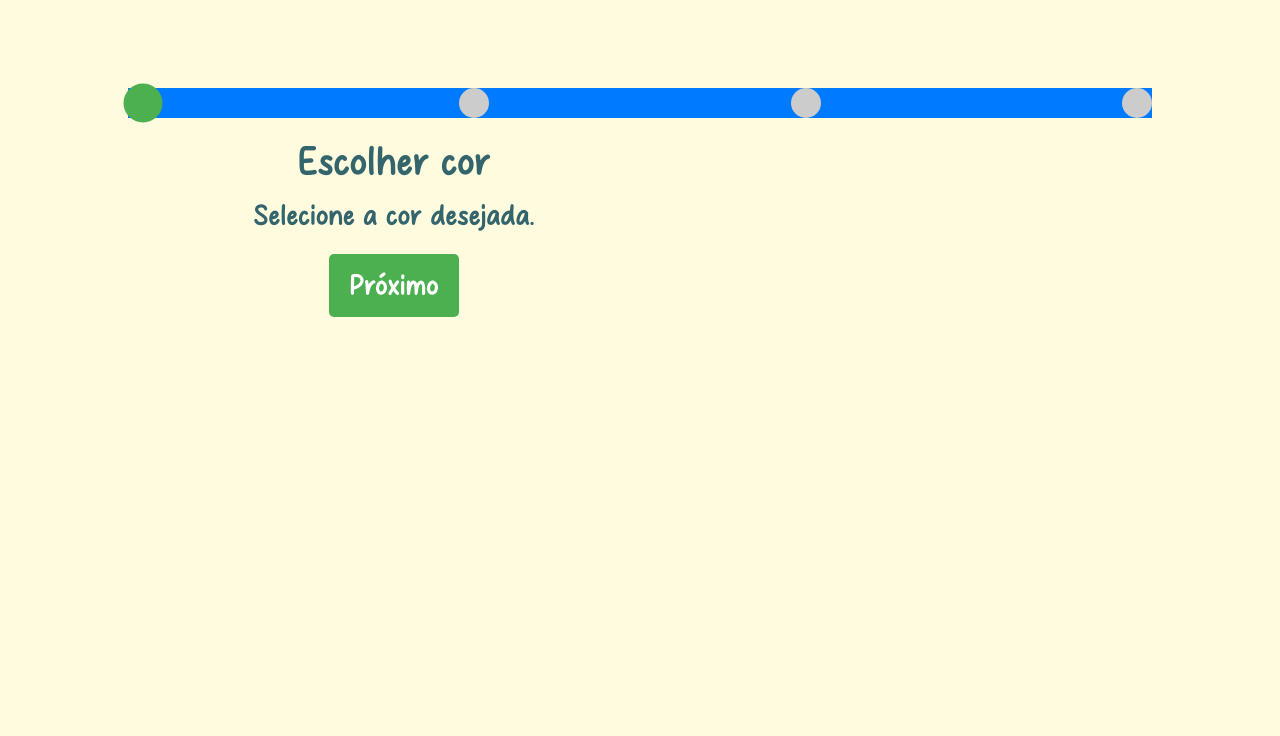
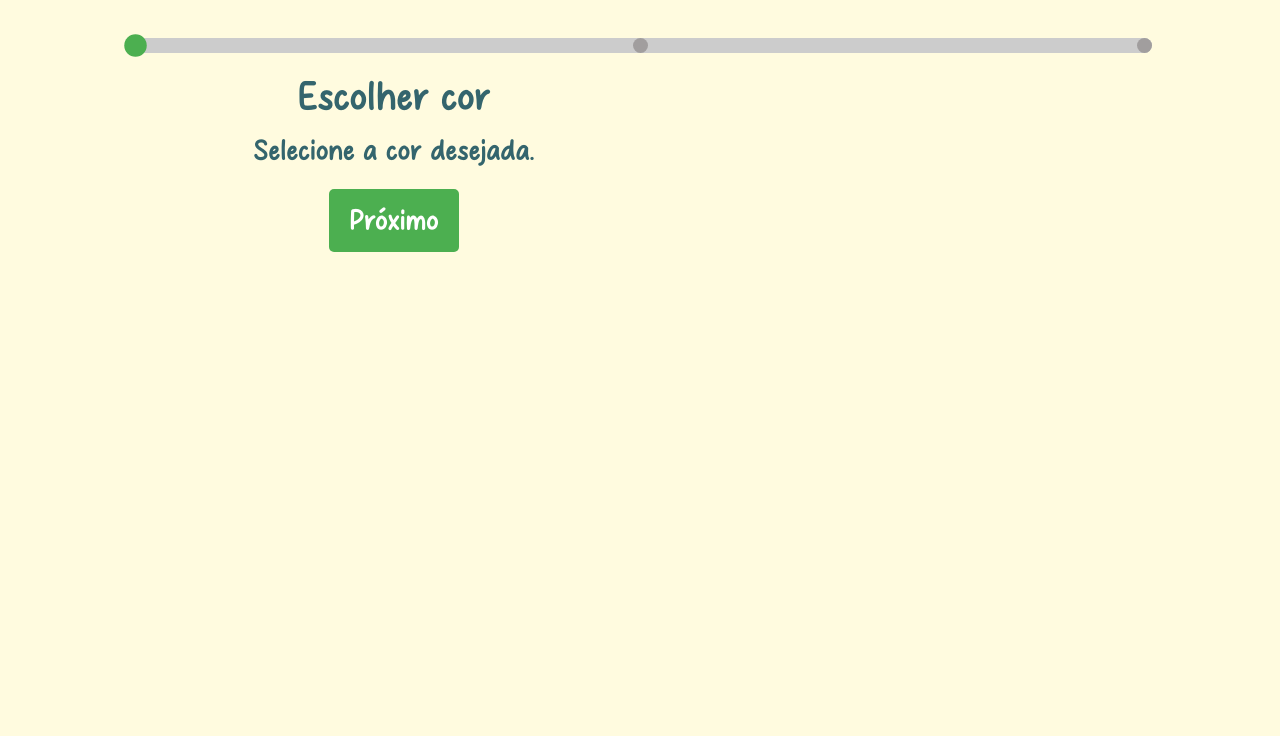
Before and after one commit to dev-nataliasilva/projeto_final_front, a Django app: template projeto_final_front/myapp/templates/steps.html in a window 1280 px wide. Shown: the part 64-800 px from the top of the page. Run offline with Django 5.2, Linux system fonts and the light colour scheme; the template is opened without the code that fills it, so the values that code supplies are empty; some libraries are stand-ins or nearby versions.

Commit message:
barra de progresso

```diff
--- a/projeto_final_front/myapp/static/css/base.css
+++ b/projeto_final_front/myapp/static/css/base.css
@@ -91,7 +91,7 @@
     box-sizing: border-box;
     flex-grow: 1;             /* Faz com que o container ocupe o restante do espaço disponível */
     overflow-y: auto;         /* Permite rolagem vertical se necessário */
-    margin-top: 8%;           /* Adiciona espaço para a barra de navegação fixa */
+    margin-top: 6%;           /* Adiciona espaço para a barra de navegação fixa */
 }
 
 /* Container para o conteúdo da página */
--- a/projeto_final_front/myapp/static/css/steps.css
+++ b/projeto_final_front/myapp/static/css/steps.css
@@ -3,21 +3,25 @@
     display: flex;
     justify-content: space-between;
     width: 80%;
+    height: 15px;
     flex-direction: row;
+    background-color: #ccc;
+    margin-top: 2%;
+    border-radius: 15px;
 }
 
 .progress-step {
-    width: 30px; /* Maior tamanho para facilitar a interação */
-    height: 30px;
+    width: 15px; /* Maior tamanho para facilitar a interação */
+    height: 15px;
     border-radius: 50%;
-    background-color: #ccc;
+    background-color: rgb(161, 158, 158);
     transition: background-color 0.3s ease, transform 0.3s ease, width 0.3s ease;
     cursor: pointer; /* Deixa a bolinha interativa */
 }
 
 .progress-step.active {
     background-color: #4caf50;
-    transform: scale(1.3);
+    transform: scale(1.5);
 }
 
 .progress-step.completed {
@@ -37,7 +41,6 @@
     display: flex;
     flex-direction: column;
     align-items: center;
-    margin-top: 50px;
 }
 
 .content-container {
--- a/projeto_final_front/myapp/static/js/script.js
+++ b/projeto_final_front/myapp/static/js/script.js
@@ -64,3 +64,19 @@
         resultsContainer.innerHTML = 'Ocorreu um erro ao processar a solicitação.';
     });
 });
+
+
+document.querySelectorAll('.next-step').forEach(button => {
+    button.addEventListener('click', function() {
+        let currentStep = parseInt(this.dataset.step);
+        let nextStep = currentStep + 1;
+
+        // Esconde a etapa atual e mostra a próxima
+        document.getElementById('step-' + currentStep).style.display = 'none';
+        document.getElementById('step-' + nextStep).style.display = 'block';
+
+        // Atualiza a barra de progresso
+        document.querySelector('.step-' + currentStep).classList.add('completed');
+        document.querySelector('.step-' + nextStep).classList.add('active');
+    });
+});
--- a/projeto_final_front/myapp/templates/steps.html
+++ b/projeto_final_front/myapp/templates/steps.html
@@ -12,7 +12,6 @@
             <div class="progress-step step-1 active"></div>
             <div class="progress-step step-2"></div>
             <div class="progress-step step-3"></div>
-            <div class="progress-step step-4"></div>
         </div>
 
         <!-- Conteúdo das Etapas -->
@@ -34,11 +33,6 @@
                     <h1>Selecionar pasta</h1>
                     <p>Escolha a pasta onde os arquivos serão salvos.</p>
                     <button class="next-step" data-step="3">Próximo</button>
-                </div>
-
-                <div id="step-4" class="step-content" style="display:none;">
-                    <h1>Processamento Concluído</h1>
-                    <p>O processo foi concluído com sucesso!</p>
                 </div>
             </div>
 
```
